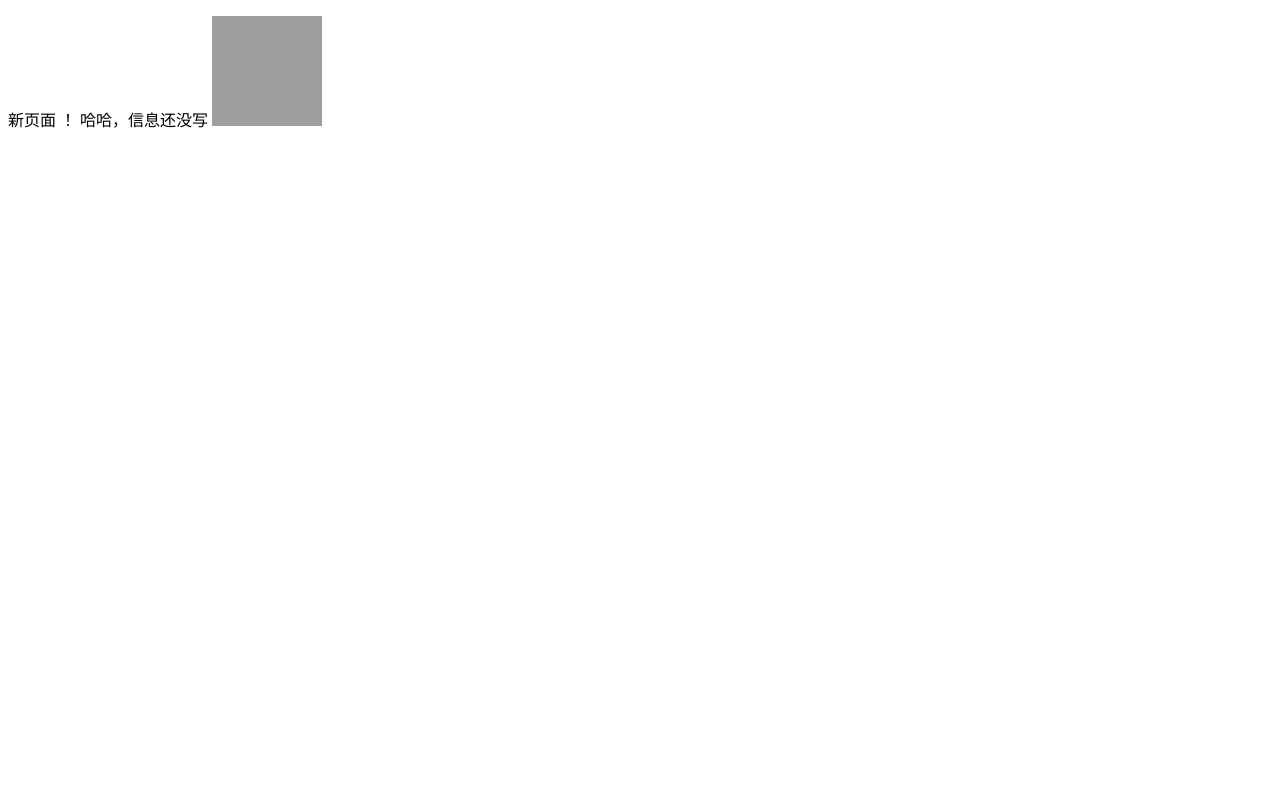
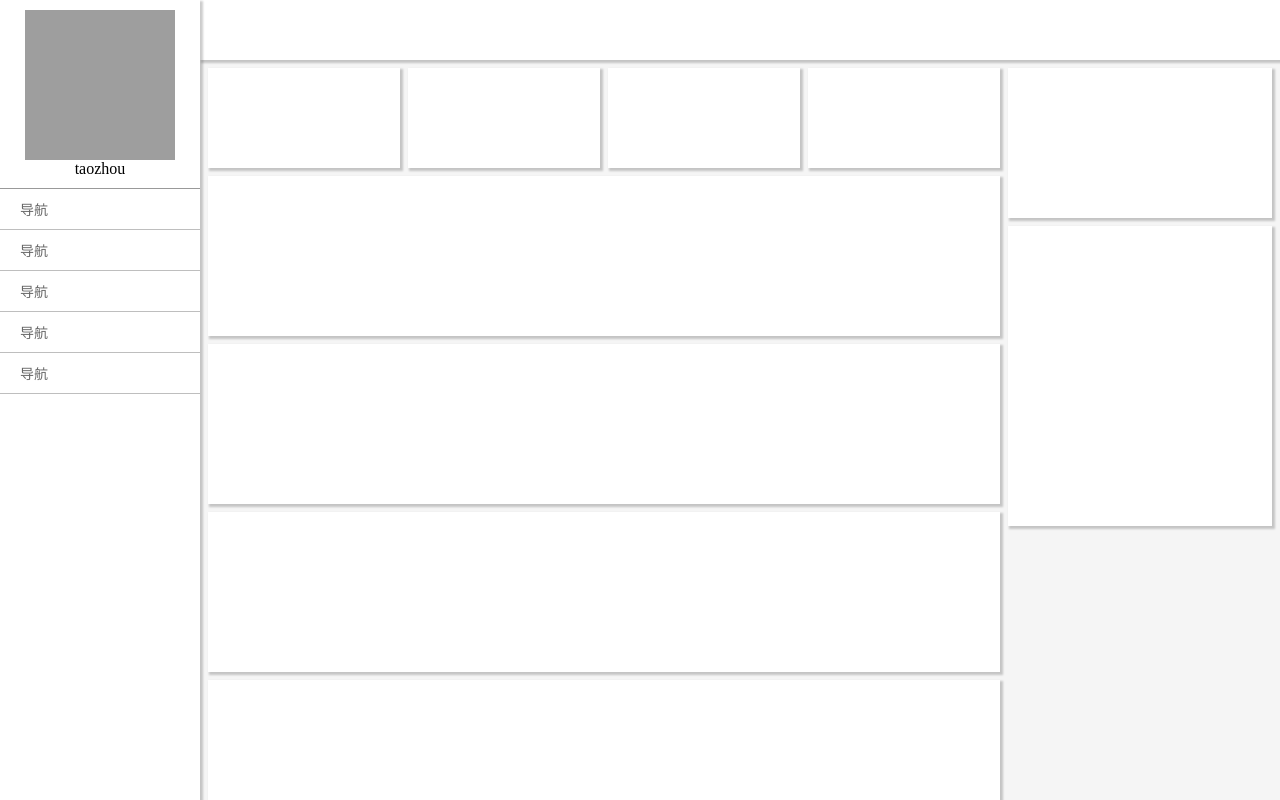
Before and after one commit to 749Taozhou/taozhou-re01, a plain HTML site: page new.html in a window 1280 px wide. Drawn offline with Linux system fonts and the light colour scheme; grey boxes are pictures that could not be loaded.

Commit message:
Update new.html

```diff
--- a/new.html
+++ b/new.html
@@ -5,15 +5,130 @@
     <meta charset="utf-8">
     <meta name="viewport" content="width=device-width">
     <title>Taozhou涛洲的页面1</title>
+<Style>
+        body{
+            margin:0;
+            height:100vh;
+            background-color: #f5f5f5;
+        }
+        /**{
+            border: 1px solid #000;
+        }*/
+        .yinying{
+            box-shadow: 2px 2px 2px 1px rgba(0, 0, 0, 0.2);
+        }
+        .flex{
+            display:flex;
+        }
+        .baise{
+            background-color:#fff;
+        }
+        .huangse{
+            background-color: yellow;
+        }
+        .flex1{
+            flex:1;
+        }
+        .column{
+            flex-direction: column;
+        }
+        .mg8{
+            margin: 8px;
+        }
+        .mgr8{
+            margin-right: 8px;
+        }
+        .mgt8{
+            margin-top: 8px;
+        }
+        .bianju{
+            margin-top:8px;
+        }
+        .daoHang{
+            padding: 10px 20px;
+            border-bottom: 1px solid rgb(190,190,190);
+            font-size: 14px;
+            color:#666;
+        }
+        /*当屏幕宽度小于600px时要改变css*/
+        @media (max-width: 600px) {
+            .cebian{
+                display: none;
+            }
+            .neiyonglng{
+                flex-direction: column;
+            }
+            .shujuqu{
+                flex-direction: column;
+            }
+            .youqu{
+                margin-left: 8px;
+            }
+            .shujukuai{
+                margin: 0 0 8px;
+                flex: auto;
+            }
+        }
+    </Style>
+</head>
+<body class="flex">
+    <!--侧边栏-->
+    <div style="width: 200px; z-index: 2;" class="cebian baise yinying">
+         <!--头像栏-->
+         <div style="
+         padding:10px;
+         flex-direction: column;
+         align-items:center;
+         justify-content:center;
+         border-bottom:1px solid #999;
+         " class="flex "
 
-</head>
-
-<body>
-      <p>新页面          ！
-      哈哈，信息还没写 <img src="https://s1.aigei.com/src/img/gif/43/43636d2cf72c4de593f5ec6cff3dd7e9.gif?imageMogr2/auto-orient/thumbnail/!282x282r/gravity/Center/crop/282x282/quality/85/%7CimageView2/2/w/282&e=1735488000&token=P7S2Xpzfz11vAkASLTkfHN7Fw-oOZBecqeJaxypL:XAwcyusWjGRjmjxOifnIbYyeX5Q=" alt="333" width="110px " height=" 110px" ></img></p>
-
-
+         ><img src="https://s21.ax1x.com/2024/09/12/pAnlECR.jpg"
+             width="150px"
+             height="150px"
+             alt="b站taozhou";/>
+             <div>taozhou</div>
+         </div>
+        <!--导航栏-->
+        <div class="flex1">
+            <div class="daoHang">导航</div>
+            <div class="daoHang">导航</div>
+            <div class="daoHang">导航</div>
+            <div class="daoHang">导航</div>
+            <div class="daoHang">导航</div>
+        </div>
+    </div><!--侧边栏-->
+    <!--主区域-->
+    <div class="flex1 flex column"><!--主区域-->
+        <!--头部栏-->
+        <div style="height: 60px; z-index: 1;"class="baise yinying"></div><!--头部栏，z-index:1；z轴高度-->
+        <!--内容区-->
+        <div style="overflow: auto;" class="neiyonglng flex1 flex"> <!--overflow:%20auto;表示在该div滚动-->
+            <div style="flex:3" class="flex column mg8">
+               <div class="shujuqu flex">
+                   <div style="height: 100px;" class="shujukuai flex1 baise mgr8 yinying"></div><!--数据块-->
+                   <div style="height: 100px;" class="shujukuai flex1 baise mgr8 yinying"></div><!--数据块-->
+                   <div style="height: 100px;" class="shujukuai flex1 baise mgr8 yinying"></div><!--数据块-->
+                   <div style="height: 100px;" class="shujukuai flex1 baise yinying"></div><!--数据块-->
+               </div><!--数据区-->
+               <div class="flex column">
+                   <div style="height: 160px;" class="baise mgt8 yinying"></div><!--列表项-->
+                   <div style="height: 160px;" class="baise mgt8 yinying"></div><!--列表项-->
+                   <div style="height: 160px;" class="baise mgt8 yinying"></div><!--列表项-->
+                   <div style="height: 160px;" class="baise mgt8 yinying"></div><!--列表项-->
+                   <div style="height: 160px;" class="baise mgt8 yinying"></div><!--列表项-->
+                   <div style="height: 160px;" class="baise mgt8 yinying"></div><!--列表项-->
+                   <div style="height: 160px;" class="baise mgt8 yinying"></div><!--列表项-->
+                   <div style="height: 160px;" class="baise mgt8 yinying"></div><!--列表项-->
+                   <div style="height: 160px;" class="baise mgt8 yinying"></div><!--列表项-->
+               </div><!--列表区-->
+            </div><!--左区-->
+            <div style="flex:1" class=" youqu column mgr8 mgt8">
+               <div style="height:150px;" class="baise yinying"></div><!--提示区-->
+               <div style="height:300px;" class="baise mgt8 yinying"></div><!--消息区-->
+            </div><!--右区-->
+        </div><!--内容区-->
+    </div><!--主区域-->
 
 </body>
-
 </html>
```
